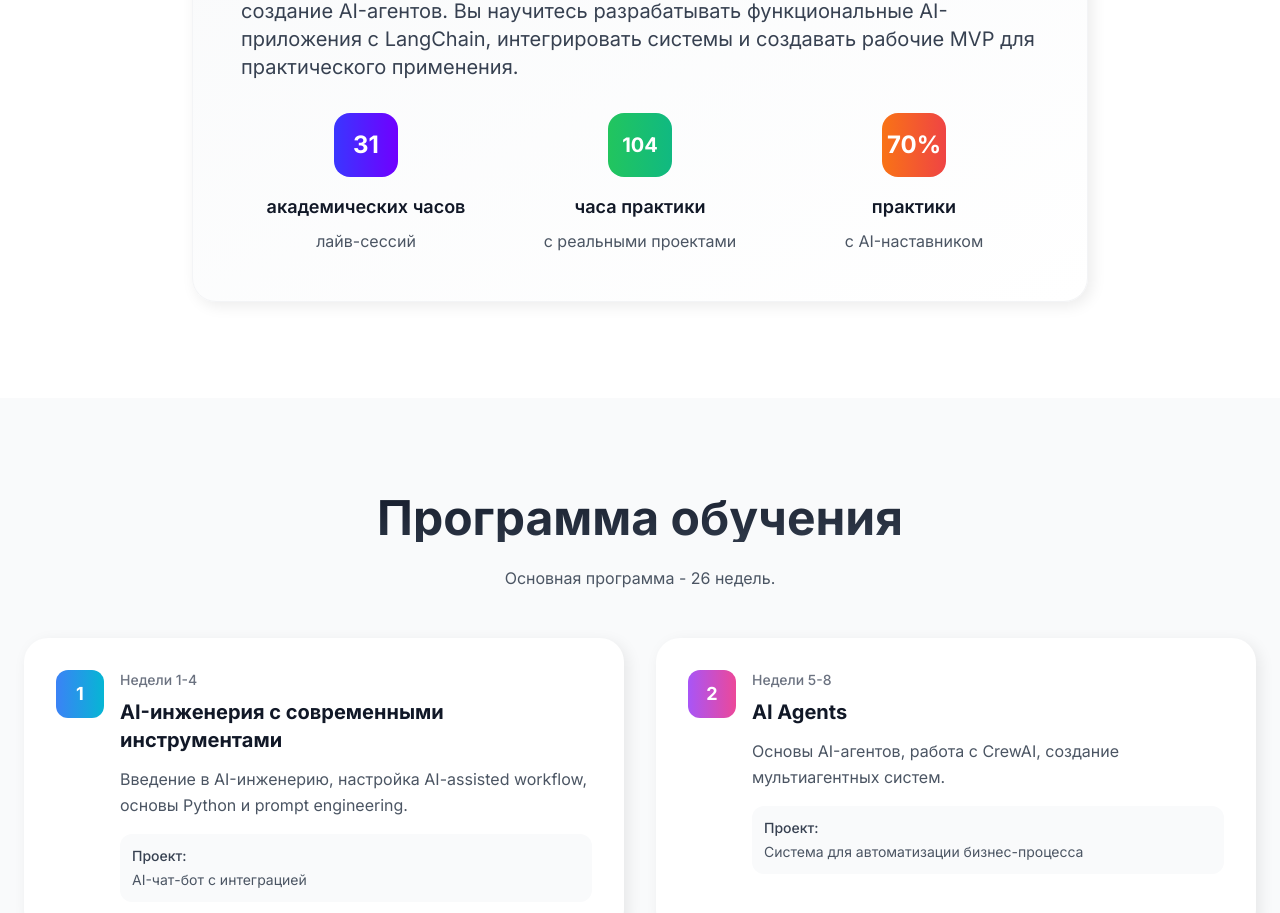
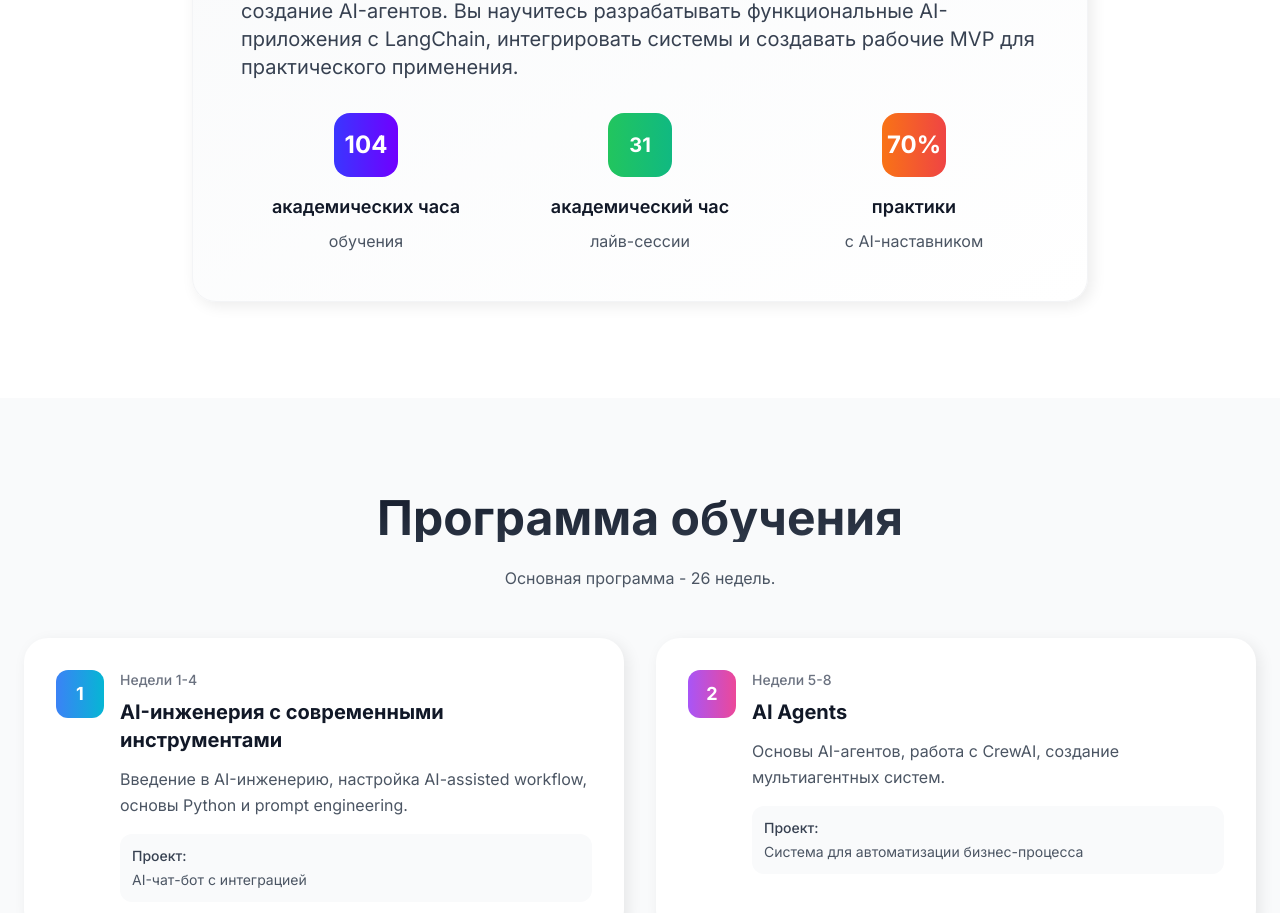
Before and after one commit to Leogelv/shkola.ai, a Next.js app: page / in a window 1280 px wide. Shown: the part 1100-2013 px from the top of the page. Built offline with nearby package versions, Linux system fonts and the light colour scheme; no server answers.

Commit message:
Update AboutCourse.tsx

```diff
--- a/src/components/course/AboutCourse.tsx
+++ b/src/components/course/AboutCourse.tsx
@@ -32,18 +32,18 @@ const AboutCourse = () => {
             <div className="grid grid-cols-1 md:grid-cols-3 gap-6">
               <div className="text-center">
                 <div className="w-16 h-16 bg-gradient-to-r from-primary-500 to-secondary-500 rounded-2xl flex items-center justify-center mx-auto mb-4">
-                  <span className="text-2xl font-bold text-white">31</span>
+                  <span className="text-2xl font-bold text-white">104</span>
                 </div>
-                <h3 className="text-lg font-semibold text-gray-900 mb-2">академических часов</h3>
-                <p className="text-gray-600">лайв-сессий</p>
+                <h3 className="text-lg font-semibold text-gray-900 mb-2">академических часа</h3>
+                <p className="text-gray-600">обучения</p>
               </div>
 
               <div className="text-center">
                 <div className="w-16 h-16 bg-gradient-to-r from-green-500 to-emerald-500 rounded-2xl flex items-center justify-center mx-auto mb-4">
-                  <span className="text-xl font-bold text-white">104</span>
+                  <span className="text-xl font-bold text-white">31</span>
                 </div>
-                <h3 className="text-lg font-semibold text-gray-900 mb-2">часа практики</h3>
-                <p className="text-gray-600">с реальными проектами</p>
+                <h3 className="text-lg font-semibold text-gray-900 mb-2">академический час</h3>
+                <p className="text-gray-600">лайв-сессии</p>
               </div>
 
               <div className="text-center">
```
